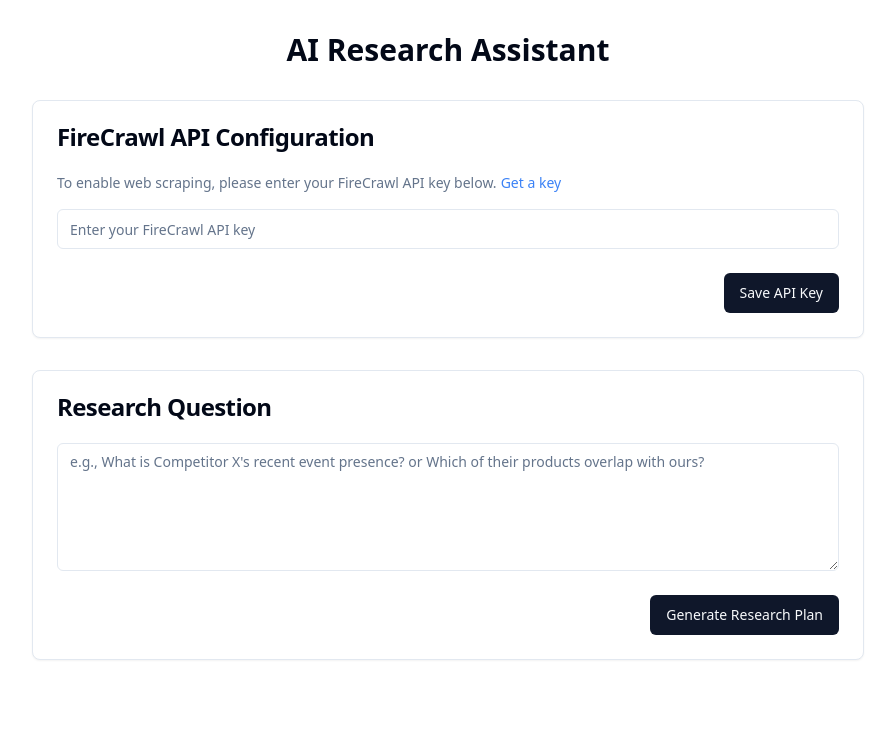
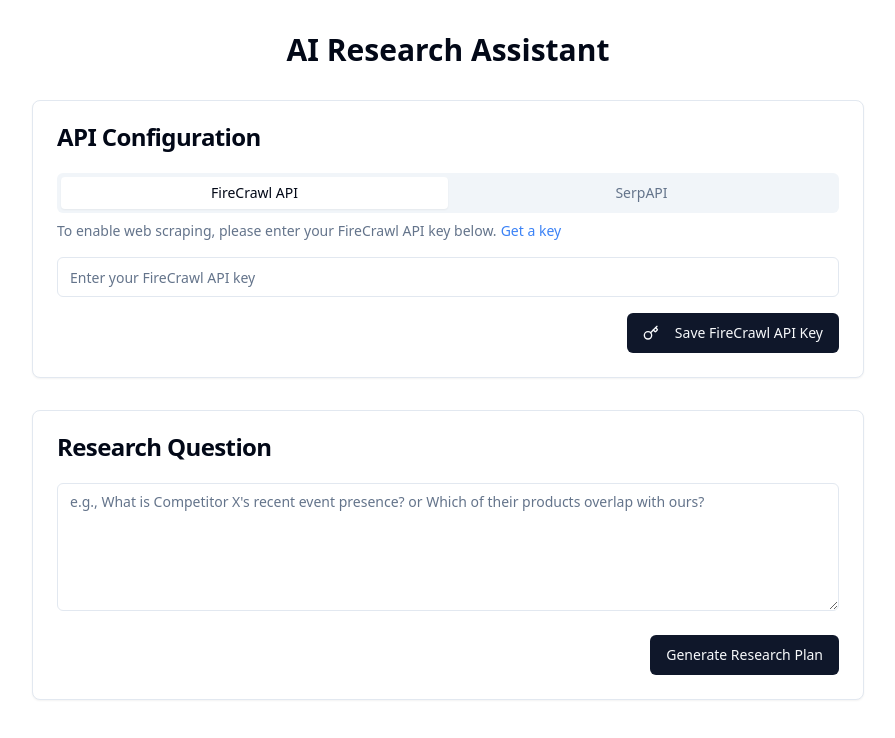
Before and after one commit to lundbeergs/insight-atlas-scribe, a React (Vite) app: page / in a window 1280 px wide. Shown: the top 738 px of the page, without its empty margins (192-1087 px from the left). Built offline with nearby package versions, Linux system fonts and the light colour scheme.

Commit message:
Add SerpAPI key configuration
Add UI elements for SerpAPI key management.

```diff
--- a/src/components/ApiKeyManager.tsx
+++ b/src/components/ApiKeyManager.tsx
@@ -5,37 +5,43 @@ import { Button } from "@/components/ui/button";
 import { Input } from "@/components/ui/input";
 import { useToast } from "@/hooks/use-toast";
 import { FirecrawlService } from "@/utils/FirecrawlService";
-import { Loader2 } from "lucide-react";
+import { SerpApiService } from "@/utils/SerpApiService";
+import { Loader2, Key } from "lucide-react";
+import { Tabs, TabsContent, TabsList, TabsTrigger } from "@/components/ui/tabs";
 
 const ApiKeyManager: React.FC = () => {
-  const [apiKey, setApiKey] = useState<string>("");
-  const [isTesting, setIsTesting] = useState<boolean>(false);
-  const [hasApiKey, setHasApiKey] = useState<boolean>(false);
+  const [firecrawlApiKey, setFirecrawlApiKey] = useState<string>("");
+  const [serpApiKey, setSerpApiKey] = useState<string>("");
+  const [isTestingFirecrawl, setIsTestingFirecrawl] = useState<boolean>(false);
+  const [hasFirecrawlApiKey, setHasFirecrawlApiKey] = useState<boolean>(false);
+  const [hasSerpApiKey, setHasSerpApiKey] = useState<boolean>(false);
   const { toast } = useToast();
 
   useEffect(() => {
-    const savedKey = FirecrawlService.getApiKey();
-    setHasApiKey(!!savedKey);
+    const savedFirecrawlKey = FirecrawlService.getApiKey();
+    const savedSerpApiKey = SerpApiService.getApiKey();
+    setHasFirecrawlApiKey(!!savedFirecrawlKey);
+    setHasSerpApiKey(!!savedSerpApiKey);
   }, []);
 
-  const handleSaveApiKey = async () => {
-    if (!apiKey.trim()) {
+  const handleSaveFirecrawlApiKey = async () => {
+    if (!firecrawlApiKey.trim()) {
       toast({
         title: "Error",
-        description: "Please enter a valid API key.",
+        description: "Please enter a valid FireCrawl API key.",
         variant: "destructive",
       });
       return;
     }
 
-    setIsTesting(true);
+    setIsTestingFirecrawl(true);
     try {
-      const isValid = await FirecrawlService.testApiKey(apiKey);
+      const isValid = await FirecrawlService.testApiKey(firecrawlApiKey);
 
       if (isValid) {
-        FirecrawlService.saveApiKey(apiKey);
-        setHasApiKey(true);
-        setApiKey("");
+        FirecrawlService.saveApiKey(firecrawlApiKey);
+        setHasFirecrawlApiKey(true);
+        setFirecrawlApiKey("");
         toast({
           title: "Success",
           description: "FireCrawl API key saved successfully.",
@@ -43,37 +49,80 @@ const ApiKeyManager: React.FC = () => {
       } else {
         toast({
           title: "Invalid API Key",
-          description: "The provided API key is not valid. Please check and try again.",
+          description: "The provided FireCrawl API key is not valid. Please check and try again.",
           variant: "destructive",
         });
       }
     } catch (error) {
       toast({
         title: "Error",
-        description: "Failed to validate API key. Please try again.",
+        description: "Failed to validate FireCrawl API key. Please try again.",
         variant: "destructive",
       });
     } finally {
-      setIsTesting(false);
+      setIsTestingFirecrawl(false);
     }
   };
 
-  const handleRemoveApiKey = () => {
+  const handleRemoveFirecrawlApiKey = () => {
     localStorage.removeItem('firecrawl_api_key');
-    setHasApiKey(false);
+    setHasFirecrawlApiKey(false);
     toast({
       title: "API Key Removed",
       description: "Your FireCrawl API key has been removed.",
     });
   };
 
+  const handleSaveSerpApiKey = () => {
+    if (!serpApiKey.trim()) {
+      toast({
+        title: "Error",
+        description: "Please enter a valid SerpAPI key.",
+        variant: "destructive",
+      });
+      return;
+    }
+
+    try {
+      SerpApiService.saveApiKey(serpApiKey);
+      setHasSerpApiKey(true);
+      setSerpApiKey("");
+      toast({
+        title: "Success",
+        description: "SerpAPI key saved successfully.",
+      });
+    } catch (error) {
+      toast({
+        title: "Error",
+        description: "Failed to save SerpAPI key. Please try again.",
+        variant: "destructive",
+      });
+    }
+  };
+
+  const handleRemoveSerpApiKey = () => {
+    localStorage.removeItem('serpapi_api_key');
+    setHasSerpApiKey(false);
+    toast({
+      title: "API Key Removed",
+      description: "Your SerpAPI key has been removed.",
+    });
+  };
+
   return (
     <Card className="w-full">
       <CardHeader>
-        <CardTitle>FireCrawl API Configuration</CardTitle>
+        <CardTitle>API Configuration</CardTitle>
       </CardHeader>
       <CardContent>
-        {hasApiKey ? (
+        <Tabs defaultValue="firecrawl" className="w-full">
+          <TabsList className="grid w-full grid-cols-2">
+            <TabsTrigger value="firecrawl">FireCrawl API</TabsTrigger>
+            <TabsTrigger value="serpapi">SerpAPI</TabsTrigger>
+          </TabsList>
+
+          <TabsContent value="firecrawl">
+            {hasFirecrawlApiKey ? (
               <div className="text-center">
                 <p className="mb-4 text-green-600">✓ FireCrawl API key is configured</p>
               </div>
@@ -94,31 +143,78 @@ const ApiKeyManager: React.FC = () => {
                   <Input
                     type="password"
                     placeholder="Enter your FireCrawl API key"
-                value={apiKey}
-                onChange={(e) => setApiKey(e.target.value)}
+                    value={firecrawlApiKey}
+                    onChange={(e) => setFirecrawlApiKey(e.target.value)}
                   />
                 </div>
               </div>
             )}
-      </CardContent>
-      <CardFooter className="flex justify-end gap-2">
-        {hasApiKey ? (
-          <Button variant="destructive" onClick={handleRemoveApiKey}>
-            Remove API Key
+            <div className="mt-4 flex justify-end gap-2">
+              {hasFirecrawlApiKey ? (
+                <Button variant="destructive" onClick={handleRemoveFirecrawlApiKey}>
+                  Remove FireCrawl API Key
                 </Button>
               ) : (
-          <Button onClick={handleSaveApiKey} disabled={isTesting}>
-            {isTesting ? (
+                <Button onClick={handleSaveFirecrawlApiKey} disabled={isTestingFirecrawl}>
+                  {isTestingFirecrawl ? (
                     <>
                       <Loader2 className="mr-2 h-4 w-4 animate-spin" />
                       Validating...
                     </>
                   ) : (
-              "Save API Key"
+                    <>
+                      <Key className="mr-2 h-4 w-4" />
+                      Save FireCrawl API Key
+                    </>
                   )}
                 </Button>
               )}
-      </CardFooter>
+            </div>
+          </TabsContent>
+
+          <TabsContent value="serpapi">
+            {hasSerpApiKey ? (
+              <div className="text-center">
+                <p className="mb-4 text-green-600">✓ SerpAPI key is configured</p>
+              </div>
+            ) : (
+              <div className="space-y-4">
+                <p className="text-sm text-muted-foreground">
+                  To enable search result fetching, please enter your SerpAPI key below.
+                  <a
+                    href="https://serpapi.com/dashboard"
+                    target="_blank"
+                    rel="noopener noreferrer"
+                    className="text-blue-500 hover:underline ml-1"
+                  >
+                    Get a key
+                  </a>
+                </p>
+                <div className="flex gap-2">
+                  <Input
+                    type="password"
+                    placeholder="Enter your SerpAPI key"
+                    value={serpApiKey}
+                    onChange={(e) => setSerpApiKey(e.target.value)}
+                  />
+                </div>
+              </div>
+            )}
+            <div className="mt-4 flex justify-end gap-2">
+              {hasSerpApiKey ? (
+                <Button variant="destructive" onClick={handleRemoveSerpApiKey}>
+                  Remove SerpAPI Key
+                </Button>
+              ) : (
+                <Button onClick={handleSaveSerpApiKey}>
+                  <Key className="mr-2 h-4 w-4" />
+                  Save SerpAPI Key
+                </Button>
+              )}
+            </div>
+          </TabsContent>
+        </Tabs>
+      </CardContent>
     </Card>
   );
 };
```
Lines whose indentation alone changed are shown as unchanged.
